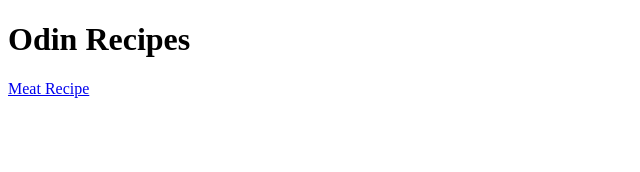
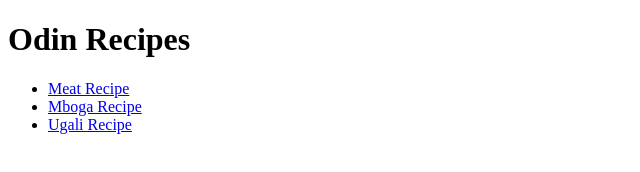
Before and after one commit to ruiyotabby/odin-recipes, a plain HTML site: page index.html in a window 1280 px wide. Shown: the whole page, without its empty margins (0-640 px from the left). Drawn offline with Linux system fonts and the light colour scheme.

Commit message:
Add more Recipes

```diff
--- a/index.html
+++ b/index.html
@@ -6,7 +6,12 @@
     </head>
     <body>
         <h1>Odin Recipes</h1>
-        <a href="./recipes/meat.html">Meat Recipe</a>
+        <ul>
+            <li> <a href="./recipes/meat.html">Meat Recipe</a></li>
+            <li> <a href="./recipes/mboga.html">Mboga Recipe</a></li>
+            <li><a href="./recipes/ugali.html">Ugali Recipe</a></li>
+        </ul>
+
 
     </body>
 </html>
```
